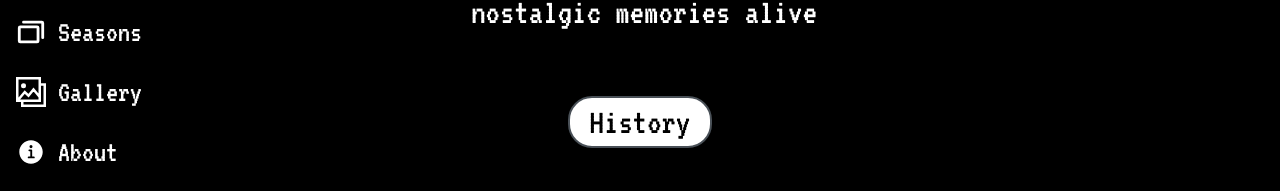
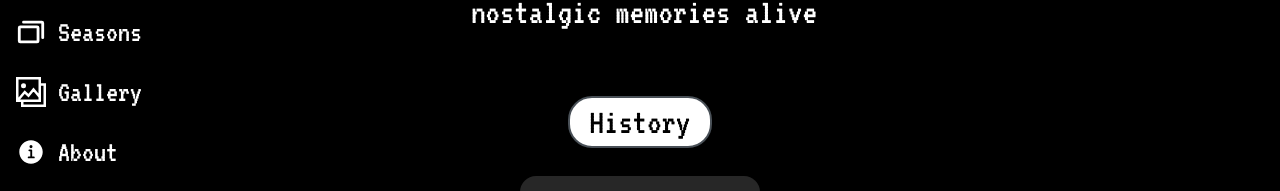
Before and after one commit to Souvick-bh/pplfulia, a Next.js app: page / in a window 1280 px wide. Both pictures are taken after a click on the button "History". Shown: the part 198-389 px from the top of the page. Built offline with nearby package versions, Linux system fonts and the light colour scheme.

Commit message:
added animated background lines component

```diff
--- a/eslint.config.mjs
+++ b/eslint.config.mjs
@@ -11,11 +11,6 @@ const compat = new FlatCompat({
 
 const eslintConfig = [
   ...compat.extends("next/core-web-vitals", "next/typescript"),
-  {
-    rules: {
-      '@typescript-eslint/no-unused-vars': 'off'
-    }
-  }
 ];
 
 
--- a/src/app/Components/HistoryFramer.tsx
+++ b/src/app/Components/HistoryFramer.tsx
@@ -1,7 +1,7 @@
 "use client";
 import { useState } from "react";
 import { motion } from "framer-motion"
-import { BackgroundBeamsWithCollision } from "@/components/ui/background-beams-with-collision";
+import { BackgroundLines } from "@/components/ui/background-lines";
 
 export default function HistoryFramer() {
     const [showHistory, setShowHistory] = useState(false);
@@ -16,12 +16,12 @@ export default function HistoryFramer() {
         <div className="flex flex-col justify-center items-center ">
             <button id="historyBtn" onClick={toggleHistory} className={`items-center justify-center transition-all duration-500 ease-in-out
                  text-4xl pt-1 pb-1 pl-5 pr-5 mt-12 border-2 border-[#495057] rounded-3xl hover:cursor-crosshair
-                 ${showHistory?"bg-[#ffffff] mb-12":"bg-[#000000] mb-0"} ${showHistory?"text-[#000000]":"text-[#ffffff]"}`}>History</button>
-                 <BackgroundBeamsWithCollision className={`w-screen h-full mb-0 bg-[#000000] text-[#878787] font-medium text-xl transition-all duration-700 ease-in-out
+                 ${showHistory?"bg-[#ffffff] mb-0":"bg-[#000000] mb-12"} ${showHistory?"text-[#000000]":"text-[#ffffff]"}`}>History</button>
+                 <div className={`w-screen h-full mb-0 bg-[#000000] text-[#878787] font-medium text-xl transition-all duration-700 ease-in-out
                     ${showHistory? "opacity-100 translate-y-0" : "opacity-0 translate-y-2" }`}>
 
                     {showHistory? (
-                        <div className="flex flex-col w-screen items-center justify-center bg-[#000000] ">
+                        <BackgroundLines className="flex flex-col w-screen items-center justify-center bg-[#000000] ">
 
                                 <motion.div initial={{opacity:0, scale:0}} whileInView={{opacity:1, scale:1}} transition={{duration:1}}
                                     className="bg-[#272727] rounded-2xl p-2 mb-12">
@@ -65,7 +65,7 @@ export default function HistoryFramer() {
                                     <div className="text-lg md:text-xl text-center">9th October 2024</div>
                                 </motion.div>
 
-                        </div>
+                        </BackgroundLines>
                     ): (
                         <div>
 
@@ -74,7 +74,7 @@ export default function HistoryFramer() {
 
 
 
-            </BackgroundBeamsWithCollision>
+            </div>
         </div>
     )
 }
--- a/src/components/ui/background-beams-with-collision.tsx
+++ /dev/null
@@ -1,259 +0,0 @@
-"use client";
-import { cn } from "@/lib/utils";
-import { motion, AnimatePresence } from "motion/react";
-import React, { useRef, useState, useEffect } from "react";
-
-export const BackgroundBeamsWithCollision = ({
-  children,
-  className,
-}: {
-  children: React.ReactNode;
-  className?: string;
-}) => {
-  const containerRef = useRef<HTMLDivElement>(null);
-  const parentRef = useRef<HTMLDivElement>(null);
-
-  const beams = [
-    {
-      initialX: 10,
-      translateX: 10,
-      duration: 7,
-      repeatDelay: 3,
-      delay: 2,
-    },
-    {
-      initialX: 600,
-      translateX: 600,
-      duration: 3,
-      repeatDelay: 3,
-      delay: 4,
-    },
-    {
-      initialX: 100,
-      translateX: 100,
-      duration: 7,
-      repeatDelay: 7,
-      className: "h-6",
-    },
-    {
-      initialX: 400,
-      translateX: 400,
-      duration: 5,
-      repeatDelay: 14,
-      delay: 4,
-    },
-    {
-      initialX: 800,
-      translateX: 800,
-      duration: 11,
-      repeatDelay: 2,
-      className: "h-20",
-    },
-    {
-      initialX: 1000,
-      translateX: 1000,
-      duration: 4,
-      repeatDelay: 2,
-      className: "h-12",
-    },
-    {
-      initialX: 1200,
-      translateX: 1200,
-      duration: 6,
-      repeatDelay: 4,
-      delay: 2,
-      className: "h-6",
-    },
-  ];
-
-  return (
-    <div
-      ref={parentRef}
-      className={cn(
-        "h-96 md:h-[40rem] bg-gradient-to-b from-white to-neutral-100 dark:from-neutral-950 dark:to-neutral-800 relative flex items-center w-full justify-center overflow-hidden",
-        // h-screen if you want bigger
-        className
-      )}
-    >
-      {beams.map((beam) => (
-        <CollisionMechanism
-          key={beam.initialX + "beam-idx"}
-          beamOptions={beam}
-          containerRef={containerRef}
-          parentRef={parentRef}
-        />
-      ))}
-
-      {children}
-      <div
-        ref={containerRef}
-        className="absolute bottom-0 bg-neutral-100 w-full inset-x-0 pointer-events-none"
-        style={{
-          boxShadow:
-            "0 0 24px rgba(34, 42, 53, 0.06), 0 1px 1px rgba(0, 0, 0, 0.05), 0 0 0 1px rgba(34, 42, 53, 0.04), 0 0 4px rgba(34, 42, 53, 0.08), 0 16px 68px rgba(47, 48, 55, 0.05), 0 1px 0 rgba(255, 255, 255, 0.1) inset",
-        }}
-      ></div>
-    </div>
-  );
-};
-
-const CollisionMechanism = React.forwardRef<
-  HTMLDivElement,
-  {
-    containerRef: React.RefObject<HTMLDivElement>;
-    parentRef: React.RefObject<HTMLDivElement>;
-    beamOptions?: {
-      initialX?: number;
-      translateX?: number;
-      initialY?: number;
-      translateY?: number;
-      rotate?: number;
-      className?: string;
-      duration?: number;
-      delay?: number;
-      repeatDelay?: number;
-    };
-  }
->(({ parentRef, containerRef, beamOptions = {} }, ref) => {
-  const beamRef = useRef<HTMLDivElement>(null);
-  const [collision, setCollision] = useState<{
-    detected: boolean;
-    coordinates: { x: number; y: number } | null;
-  }>({
-    detected: false,
-    coordinates: null,
-  });
-  const [beamKey, setBeamKey] = useState(0);
-  const [cycleCollisionDetected, setCycleCollisionDetected] = useState(false);
-
-  useEffect(() => {
-    const checkCollision = () => {
-      if (
-        beamRef.current &&
-        containerRef.current &&
-        parentRef.current &&
-        !cycleCollisionDetected
-      ) {
-        const beamRect = beamRef.current.getBoundingClientRect();
-        const containerRect = containerRef.current.getBoundingClientRect();
-        const parentRect = parentRef.current.getBoundingClientRect();
-
-        if (beamRect.bottom >= containerRect.top) {
-          const relativeX =
-            beamRect.left - parentRect.left + beamRect.width / 2;
-          const relativeY = beamRect.bottom - parentRect.top;
-
-          setCollision({
-            detected: true,
-            coordinates: {
-              x: relativeX,
-              y: relativeY,
-            },
-          });
-          setCycleCollisionDetected(true);
-        }
-      }
-    };
-
-    const animationInterval = setInterval(checkCollision, 50);
-
-    return () => clearInterval(animationInterval);
-  }, [cycleCollisionDetected, containerRef]);
-
-  useEffect(() => {
-    if (collision.detected && collision.coordinates) {
-      setTimeout(() => {
-        setCollision({ detected: false, coordinates: null });
-        setCycleCollisionDetected(false);
-      }, 2000);
-
-      setTimeout(() => {
-        setBeamKey((prevKey) => prevKey + 1);
-      }, 2000);
-    }
-  }, [collision]);
-
-  return (
-    <>
-      <motion.div
-        key={beamKey}
-        ref={beamRef}
-        animate="animate"
-        initial={{
-          translateY: beamOptions.initialY || "-200px",
-          translateX: beamOptions.initialX || "0px",
-          rotate: beamOptions.rotate || 0,
-        }}
-        variants={{
-          animate: {
-            translateY: beamOptions.translateY || "1800px",
-            translateX: beamOptions.translateX || "0px",
-            rotate: beamOptions.rotate || 0,
-          },
-        }}
-        transition={{
-          duration: beamOptions.duration || 8,
-          repeat: Infinity,
-          repeatType: "loop",
-          ease: "linear",
-          delay: beamOptions.delay || 0,
-          repeatDelay: beamOptions.repeatDelay || 0,
-        }}
-        className={cn(
-          "absolute left-0 top-20 m-auto h-14 w-px rounded-full bg-gradient-to-t from-indigo-500 via-purple-500 to-transparent",
-          beamOptions.className
-        )}
-      />
-      <AnimatePresence>
-        {collision.detected && collision.coordinates && (
-          <Explosion
-            key={`${collision.coordinates.x}-${collision.coordinates.y}`}
-            className=""
-            style={{
-              left: `${collision.coordinates.x}px`,
-              top: `${collision.coordinates.y}px`,
-              transform: "translate(-50%, -50%)",
-            }}
-          />
-        )}
-      </AnimatePresence>
-    </>
-  );
-});
-
-CollisionMechanism.displayName = "CollisionMechanism";
-
-const Explosion = ({ ...props }: React.HTMLProps<HTMLDivElement>) => {
-  const spans = Array.from({ length: 20 }, (_, index) => ({
-    id: index,
-    initialX: 0,
-    initialY: 0,
-    directionX: Math.floor(Math.random() * 80 - 40),
-    directionY: Math.floor(Math.random() * -50 - 10),
-  }));
-
-  return (
-    <div {...props} className={cn("absolute z-50 h-2 w-2", props.className)}>
-      <motion.div
-        initial={{ opacity: 0 }}
-        animate={{ opacity: 1 }}
-        exit={{ opacity: 0 }}
-        transition={{ duration: 1.5, ease: "easeOut" }}
-        className="absolute -inset-x-10 top-0 m-auto h-2 w-10 rounded-full bg-gradient-to-r from-transparent via-indigo-500 to-transparent blur-sm"
-      ></motion.div>
-      {spans.map((span) => (
-        <motion.span
-          key={span.id}
-          initial={{ x: span.initialX, y: span.initialY, opacity: 1 }}
-          animate={{
-            x: span.directionX,
-            y: span.directionY,
-            opacity: 0,
-          }}
-          transition={{ duration: Math.random() * 1.5 + 0.5, ease: "easeOut" }}
-          className="absolute h-1 w-1 rounded-full bg-gradient-to-b from-indigo-500 to-purple-500"
-        />
-      ))}
-    </div>
-  );
-};
```
